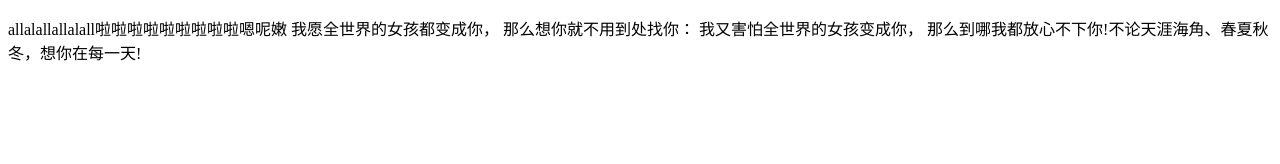
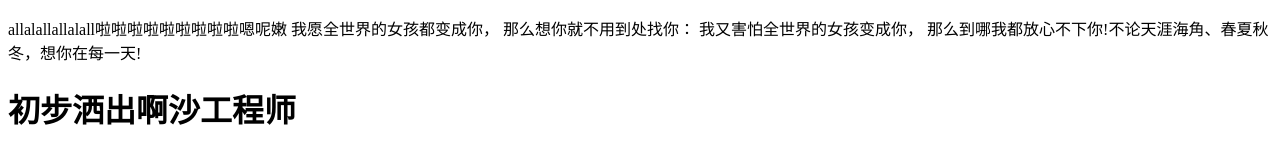
Before and after one commit to annuan521/demon, a plain HTML site: page index.html in a window 1280 px wide. Drawn offline with Linux system fonts and the light colour scheme.

Commit message:
zhang提交

```diff
--- a/index.html
+++ b/index.html
@@ -13,5 +13,6 @@
             我又害怕全世界的女孩变成你，
             那么到哪我都放心不下你!不论天涯海角、春夏秋冬，想你在每一天!
     </p>
+    <h1>初步洒出啊沙工程师</h1>
 </body>
 </html>
```
